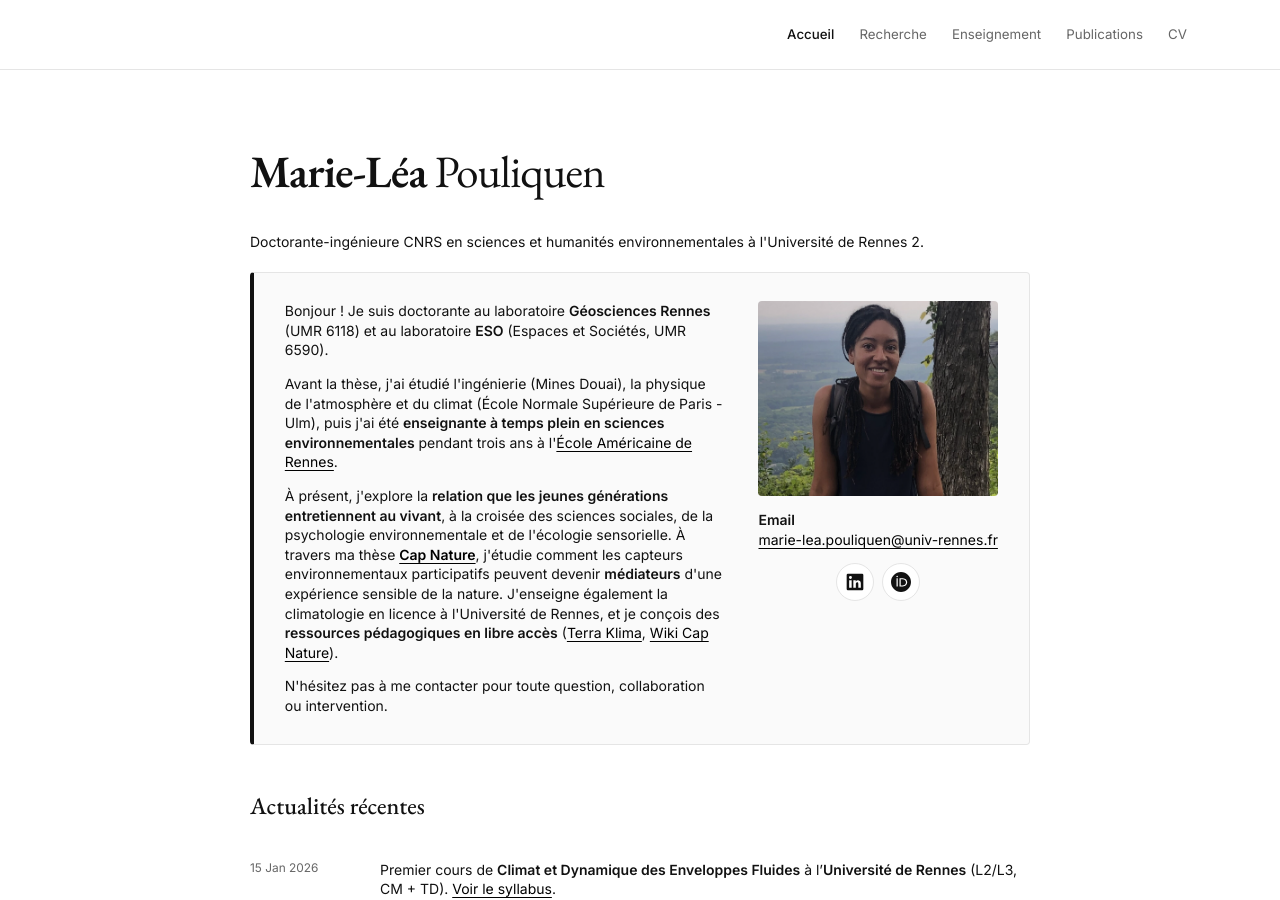
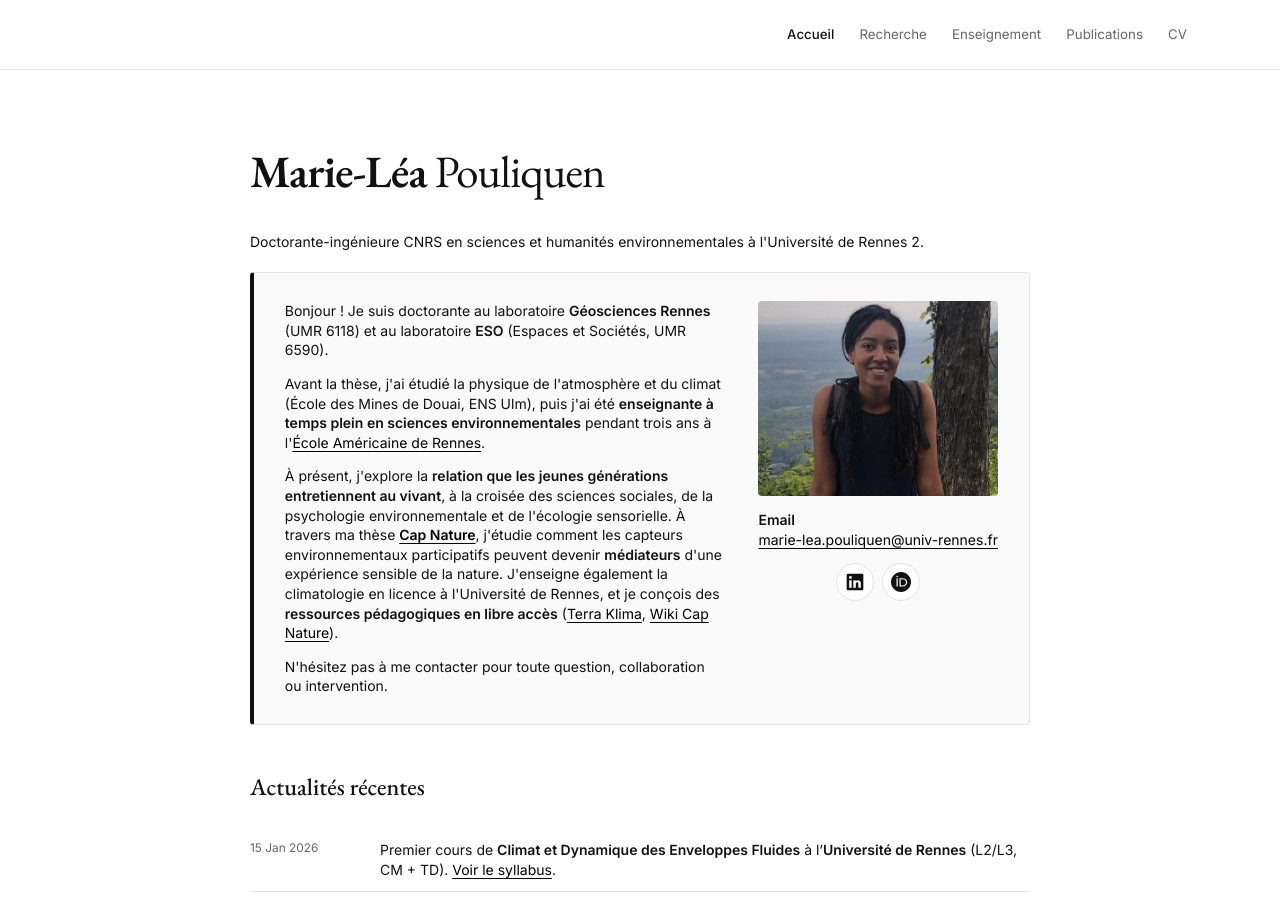
Before and after one commit to marieleapouliquen/marieleapouliquen.github.io, a Jekyll site: the page built from _pages/index.md, in a window 1280 px wide and 900 px high. Built offline with Jekyll 4.4.1, drawn with Linux system fonts in a browser that asks for light colours.

Commit message:
Update index.md

```diff
--- a/_pages/index.md
+++ b/_pages/index.md
@@ -16,7 +16,7 @@ description: Marie-Léa Pouliquen — doctorante
   <div class="home-intro">
     <p>Bonjour ! Je suis doctorante au laboratoire <strong>Géosciences Rennes</strong> (UMR 6118) et au laboratoire <strong>ESO</strong> (Espaces et Sociétés, UMR 6590).</p>
 
-    <p>Avant la thèse, j'ai étudié l'ingénierie (Mines Douai), la physique de l'atmosphère et du climat (École Normale Supérieure de Paris - Ulm), puis j'ai été <strong>enseignante à temps plein en sciences environnementales</strong> pendant trois ans à l'<a href="{{ '/sya/' | relative_url }}">École Américaine de Rennes</a>.</p>
+    <p>Avant la thèse, j'ai étudié la physique de l'atmosphère et du climat (École des Mines de Douai, ENS Ulm), puis j'ai été <strong>enseignante à temps plein en sciences environnementales</strong> pendant trois ans à l'<a href="{{ '/sya/' | relative_url }}">École Américaine de Rennes</a>.</p>
 
     <p>À présent, j'explore la <strong>relation que les jeunes générations entretiennent au vivant</strong>, à la croisée des sciences sociales, de la psychologie environnementale et de l'écologie sensorielle. À travers ma thèse <a href="{{ '/cap-nature/' | relative_url }}"><strong>Cap Nature</strong></a>, j'étudie comment les capteurs environnementaux participatifs peuvent devenir <strong>médiateurs</strong> d'une expérience sensible de la nature. J'enseigne également la climatologie en licence à l'Université de Rennes, et je conçois des <strong>ressources pédagogiques en libre accès</strong> (<a href="{{ '/terra-klima/' | relative_url }}">Terra Klima</a>, <a href="https://marieleapouliquen.github.io/wiki-cap-nature/">Wiki Cap Nature</a>).</p>
 
```
